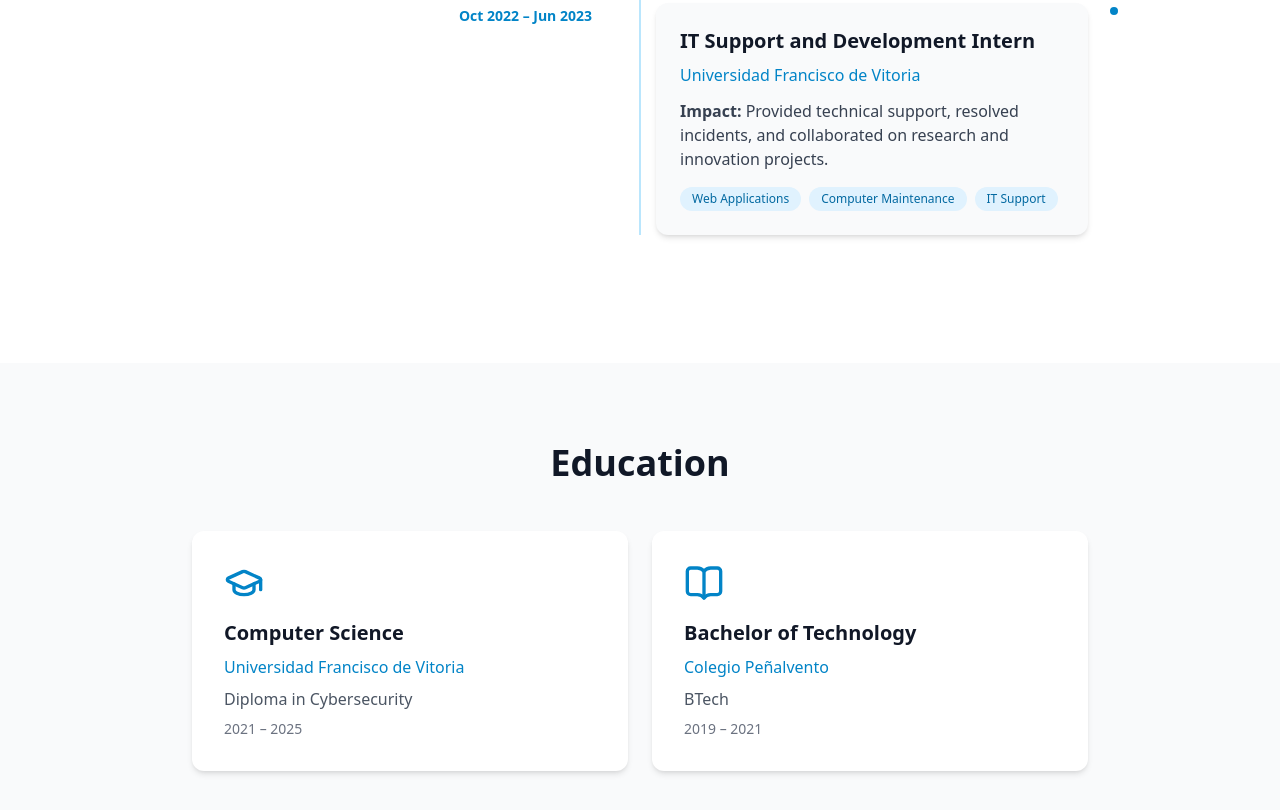
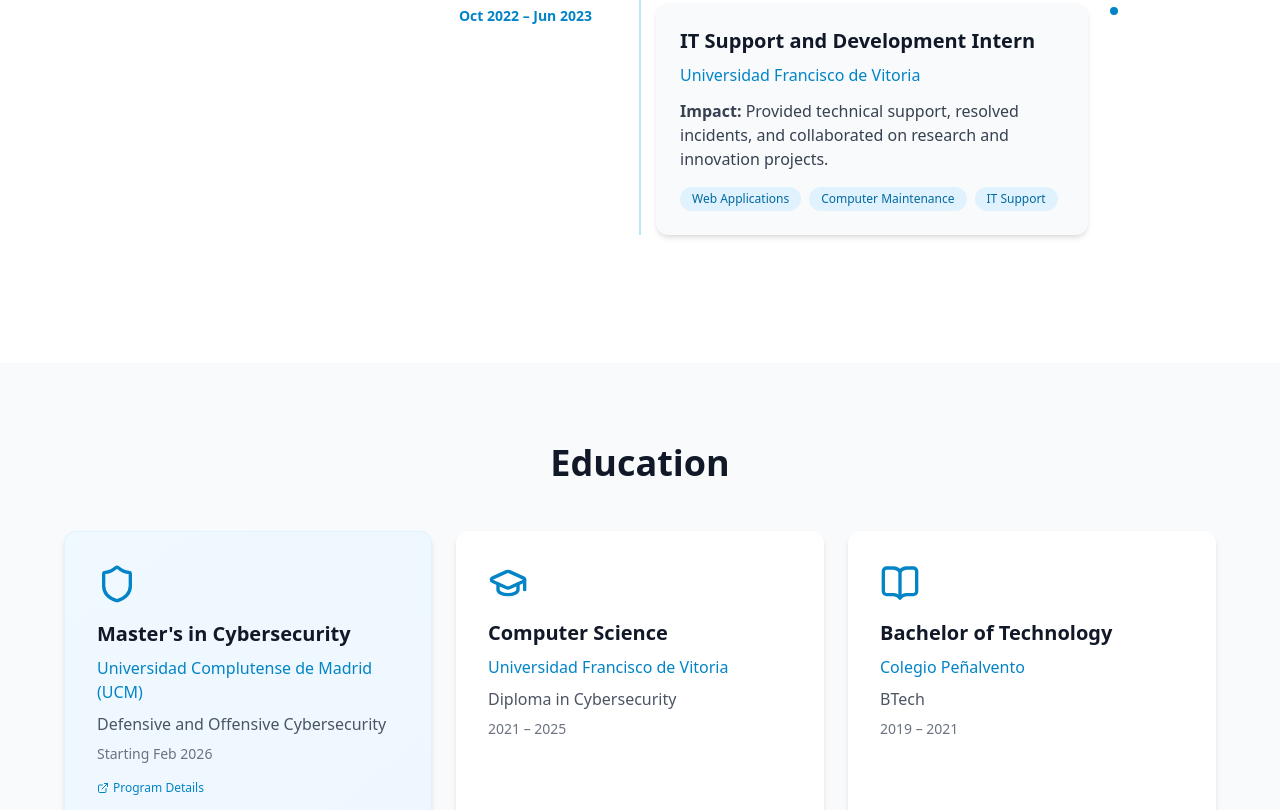
Before and after one commit to fraxito/CV_HUGO, a plain HTML site: page index.html in a window 1280 px wide. Shown: the part 1990-2800 px from the top of the page. Drawn offline with nearby package versions, Linux system fonts and the light colour scheme.

Commit message:
feat: Añadido el máster de ciber y la foto del inicio

```diff
--- a/index.html
+++ b/index.html
@@ -12,14 +12,14 @@
     <meta property="og:url" content="https://hugocisneros.com/">
     <meta property="og:title" content="Hugo Cisneros Amengual - Computer Science & Cybersecurity">
     <meta property="og:description" content="Computer Science graduate passionate about AI, cybersecurity, and IoT. Check out my experience and projects.">
-    <meta property="og:image" content="./assets/profile.jpg">
+    <meta property="og:image" content="./assets/foto.png">
 
     <!-- Twitter -->
     <meta property="twitter:card" content="summary_large_image">
     <meta property="twitter:url" content="https://hugocisneros.com/">
     <meta property="twitter:title" content="Hugo Cisneros Amengual - Computer Science & Cybersecurity">
     <meta property="twitter:description" content="Computer Science graduate passionate about AI, cybersecurity, and IoT. Check out my experience and projects.">
-    <meta property="twitter:image" content="./assets/profile.jpg">
+    <meta property="twitter:image" content="./assets/foto.png">
 
     <title>Hugo Cisneros Amengual - Computer Science & Cybersecurity</title>
 
@@ -131,7 +131,7 @@
             <div class="container mx-auto px-4">
                 <div class="max-w-4xl mx-auto text-center">
                     <div class="mb-6">
-                        <img src="./assets/profile.jpg" alt="Hugo Cisneros Amengual" class="w-32 h-32 md:w-40 md:h-40 rounded-full mx-auto object-cover border-4 border-white dark:border-gray-700 shadow-lg">
+                        <img src="./assets/foto.png" alt="Hugo Cisneros Amengual" class="w-32 h-32 md:w-40 md:h-40 rounded-full mx-auto object-cover border-4 border-white dark:border-gray-700 shadow-lg">
                     </div>
                     <h2 class="text-4xl md:text-5xl font-bold mb-4">
                         Hi, I'm <span class="text-primary-600 dark:text-primary-400">Hugo Cisneros</span>
@@ -290,7 +290,23 @@
             <div class="container mx-auto px-4">
                 <h2 class="text-3xl md:text-4xl font-bold text-center mb-12">Education</h2>
 
-                <div class="max-w-4xl mx-auto grid md:grid-cols-2 gap-6">
+                <div class="max-w-6xl mx-auto grid md:grid-cols-2 lg:grid-cols-3 gap-6">
+                    <!-- Master's Degree (Future) -->
+                    <div class="bg-gradient-to-br from-primary-50 to-blue-50 dark:from-gray-800 dark:to-gray-800 p-8 rounded-xl shadow-md hover:shadow-lg transition-shadow border border-primary-100 dark:border-gray-700">
+                        <div class="mb-4">
+                            <i data-lucide="shield" class="w-10 h-10 text-primary-600 dark:text-primary-400"></i>
+                        </div>
+                        <h3 class="text-xl font-bold mb-2">Master's in Cybersecurity</h3>
+                        <p class="text-primary-600 dark:text-primary-400 font-medium mb-2">Universidad Complutense de Madrid (UCM)</p>
+                        <p class="text-gray-600 dark:text-gray-400 mb-2">Defensive and Offensive Cybersecurity</p>
+                        <p class="text-sm text-gray-500 dark:text-gray-500 mb-3">Starting Feb 2026</p>
+                        <a href="https://masterciberseguridaducm.com/" target="_blank" rel="noopener noreferrer" class="inline-flex items-center gap-1 text-xs text-primary-600 dark:text-primary-400 hover:underline">
+                            <i data-lucide="external-link" class="w-3 h-3"></i>
+                            Program Details
+                        </a>
+                    </div>
+
+                    <!-- Bachelor's Degree -->
                     <div class="bg-white dark:bg-gray-900 p-8 rounded-xl shadow-md hover:shadow-lg transition-shadow">
                         <div class="mb-4">
                             <i data-lucide="graduation-cap" class="w-10 h-10 text-primary-600 dark:text-primary-400"></i>
@@ -301,6 +317,7 @@
                         <p class="text-sm text-gray-500 dark:text-gray-500">2021 – 2025</p>
                     </div>
 
+                    <!-- Technical Education -->
                     <div class="bg-white dark:bg-gray-900 p-8 rounded-xl shadow-md hover:shadow-lg transition-shadow">
                         <div class="mb-4">
                             <i data-lucide="book-open" class="w-10 h-10 text-primary-600 dark:text-primary-400"></i>
```
Also changed, not shown: assets/foto.png (added).
